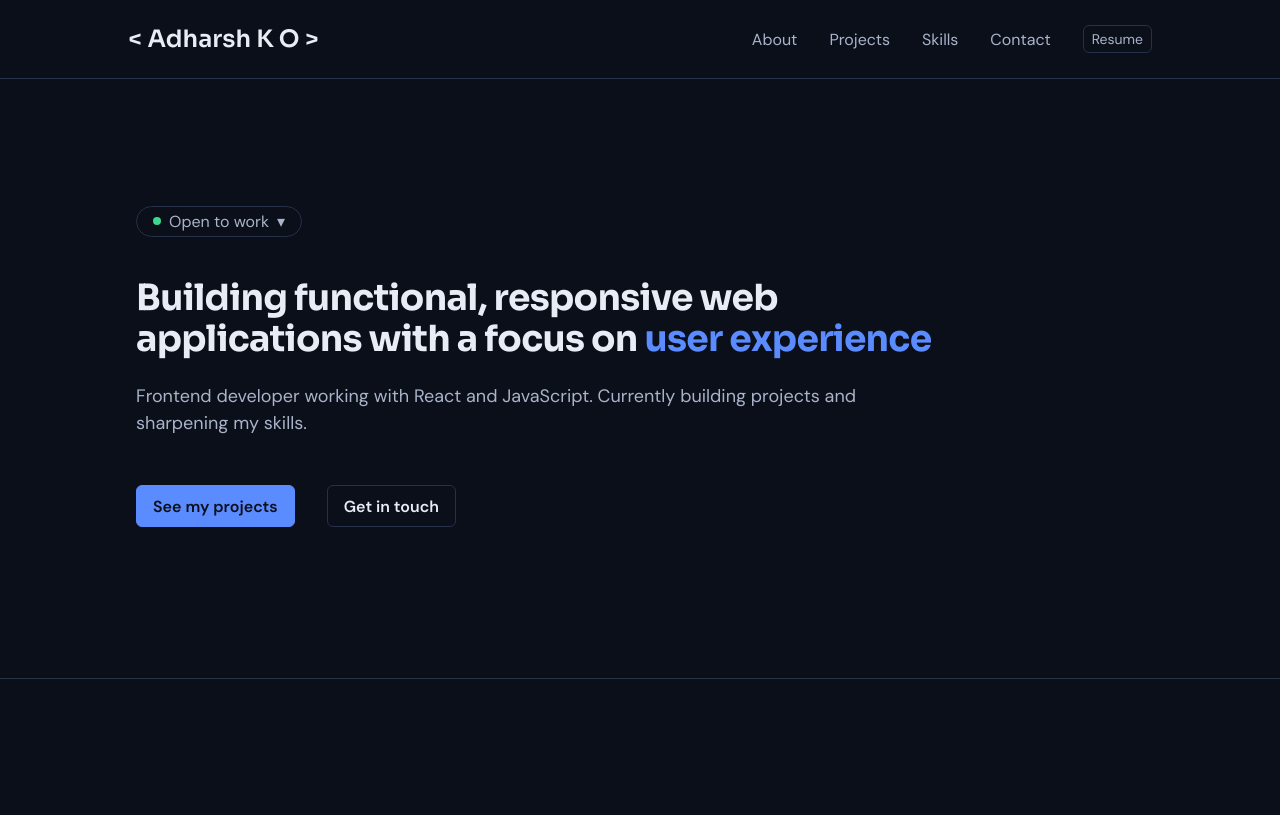
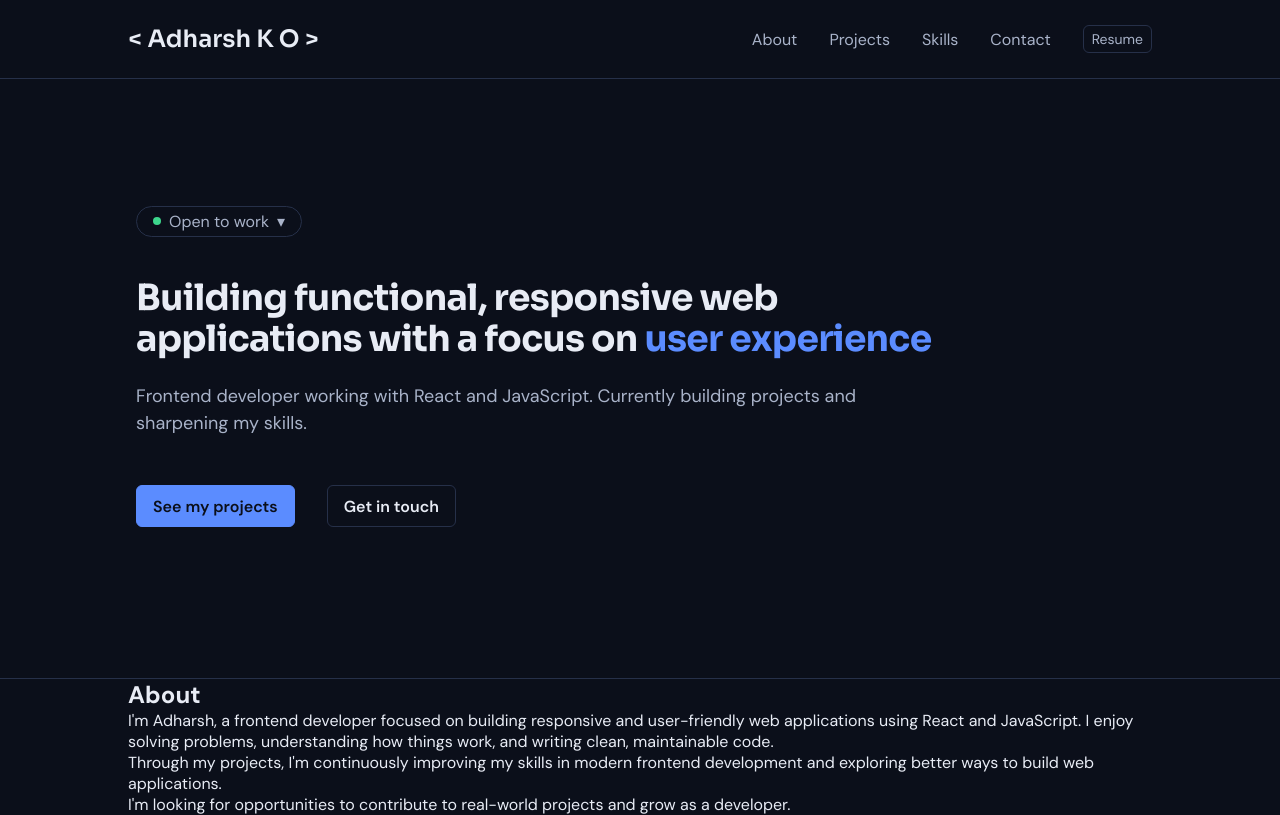
Before and after one commit to adharshko-369z/adharsh-Portfolio, a React (Vite) app: page / in a window 1280 px wide. Built offline with nearby package versions, Linux system fonts and the light colour scheme.

Commit message:
feat: add about section

```diff
--- a/src/App.tsx
+++ b/src/App.tsx
@@ -1,11 +1,13 @@
 import Header from "./components/Header/Header"
 import Hero from "./components/Hero/Hero"
+import About from "./components/About/About"
 
 export default function App(){
   return (
     <>
       <Header />
       <Hero />
+      <About />
     </>
   )
 }
--- /dev/null
+++ b/src/components/About/About.tsx
@@ -0,0 +1,19 @@
+import { profile } from "../../data/profile"
+
+export default function About(){
+
+    const aboutPara = profile.aboutMe.map(para =>{
+        return(
+            <p key={para} className="about-paragraph">{para}</p>
+        )
+    })
+
+    return(
+        <section className="about-section" id="about">
+            <div className="about-details container">
+                <h2 className="section-heading" >About</h2>
+                {aboutPara}
+            </div>
+        </section>
+    )
+}
--- /dev/null
+++ b/src/components/About/about.css
@@ -0,0 +1,31 @@
+.about-section{
+    padding-block: 4rem;
+    display: flex;
+    align-items: center;
+    border-bottom: 1px solid var(--border);
+}
+
+.about-details{
+    display: flex;
+    flex-direction: column;
+    gap: 1rem;
+}
+
+.about-paragraph{
+    font-family: var(--font-body);
+    font-weight: var(--weight-regular);
+    font-size: var(--text-base);
+    color: var(--text-secondary);
+    line-height: 1.6;
+}
+
+
+
+@media (min-width: 1024px){
+
+    .about-paragraph{
+        max-width: 70ch;
+        font-size: var(--text-md);
+        line-height: 1.6;
+    }
+}
--- a/src/data/profile.ts
+++ b/src/data/profile.ts
@@ -8,5 +8,5 @@ export const profile: Profile ={
     roles: ["Jr Frontend Developer", "Jr React Developer", "Frontend Developer Intern", "UI Developer"],
     headline: "Building functional, responsive web applications with a focus on *user experience*",
     intro: "Frontend developer working with React and JavaScript. Currently building projects and sharpening my skills.",
-
+    aboutMe:["I'm Adharsh, a frontend developer focused on building responsive and user-friendly web applications using React and JavaScript. I enjoy solving problems, understanding how things work, and writing clean, maintainable code.","Through my projects, I'm continuously improving my skills in modern frontend development and exploring better ways to build web applications. ","I'm looking for opportunities to contribute to real-world projects and grow as a developer."]
 }
--- a/src/types/index.ts
+++ b/src/types/index.ts
@@ -8,5 +8,6 @@ export interface Profile {
     status: Status,
     roles: string[],
     headline: string,
-    intro: string
+    intro: string,
+    aboutMe: string[]
 }
```
